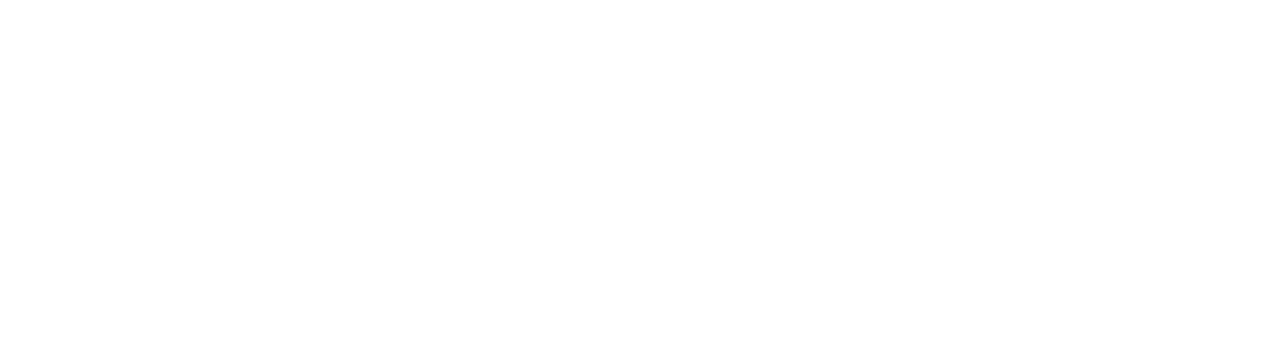
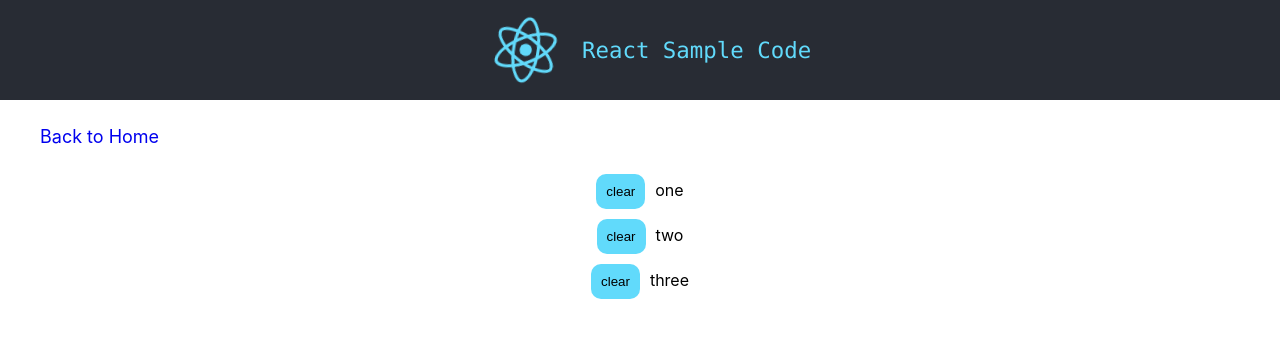
Before and after one commit to aminghazi/react-sample, a React (Create React App) app: page /method-as-props in a window 1280 px wide. Before the commit this address had no page. Shown: the top 338 px of the page. Built offline with nearby package versions, Linux system fonts and the light colour scheme.

Commit message:
methos as props

```diff
--- /dev/null
+++ b/src/components/MethodAsProps/Item.js
@@ -0,0 +1,18 @@
+import React, { Component } from 'react'
+import './index.css';
+
+export default class Item extends Component {
+
+    removeItem(id) {
+        this.props.onRemove(id)
+    }
+
+    render() {
+        return (
+            <div>
+                <button onClick={this.removeItem.bind(this, this.props.id)}>clear</button>
+                <span>{this.props.name}</span>
+            </div>
+        )
+    }
+}
--- /dev/null
+++ b/src/components/MethodAsProps/index.css
@@ -0,0 +1,11 @@
+.MethodAsProps-content {
+    display: grid;
+    justify-content: center;
+    align-content: center;
+    align-items: center;
+    gap: 10px;
+}
+
+span {
+    margin-left: 10px;
+}
--- /dev/null
+++ b/src/components/MethodAsProps/index.js
@@ -0,0 +1,41 @@
+import React, { Component } from 'react'
+import Item from './Item'
+import './index.css';
+
+export default class MethodAsProps extends Component {
+    constructor() {
+        super()
+
+        this.state = {
+            items: [
+                {id: 1, name: "one"},
+                {id: 2, name: "two"},
+                {id: 3, name: "three"},
+            ]
+        }
+
+        this.itemRemoveHandler = this.itemRemoveHandler.bind(this)
+    }
+
+    itemRemoveHandler(id) {
+        let newItems = [...this.state.items];
+
+        let mainItem = newItems.findIndex(i => i.id === id)
+
+        newItems.splice(mainItem, 1)
+
+        this.setState({
+            items: newItems
+        })
+    }
+
+    render() {
+        return (
+            <div className="MethodAsProps-content">
+                {this.state.items.map(i => (
+                    <Item key={i.id} {...i} onRemove={this.itemRemoveHandler} />
+                ))}
+            </div>
+        )
+    }
+}
--- a/src/index.js
+++ b/src/index.js
@@ -14,6 +14,7 @@ import NotificationCounter from './pages/NotificationCounter';
 import Form from './pages/Form';
 import Quiz from './pages/Quiz';
 import Select from './pages/Select';
+import MethodAsProps from './pages/MethodAsProps';
 import Layout from './pages/Layout';
 import LayoutRoot from './pages/LayoutRoot';
 
@@ -31,6 +32,7 @@ root.render(
         <Route path="form" element={<Form />} />
         <Route path="quiz" element={<Quiz />} />
         <Route path="select" element={<Select />} />
+        <Route path="method-as-props" element={<MethodAsProps />} />
       </Route>
     </Routes>
   </Router>
--- a/src/pages/Layout.js
+++ b/src/pages/Layout.js
@@ -30,6 +30,9 @@ const Layout = () => {
             <li>
               <Link to="/select">Select</Link>
             </li>
+            <li>
+              <Link to="/method-as-props">Method As Props</Link>
+            </li>
           </ul>
         </nav>
 
--- /dev/null
+++ b/src/pages/MethodAsProps.js
@@ -0,0 +1,7 @@
+import MethodAsProps from "../components/MethodAsProps"
+
+const MethodAsPropsPage = () => {
+  return <MethodAsProps />;
+};
+
+export default MethodAsPropsPage;
```
